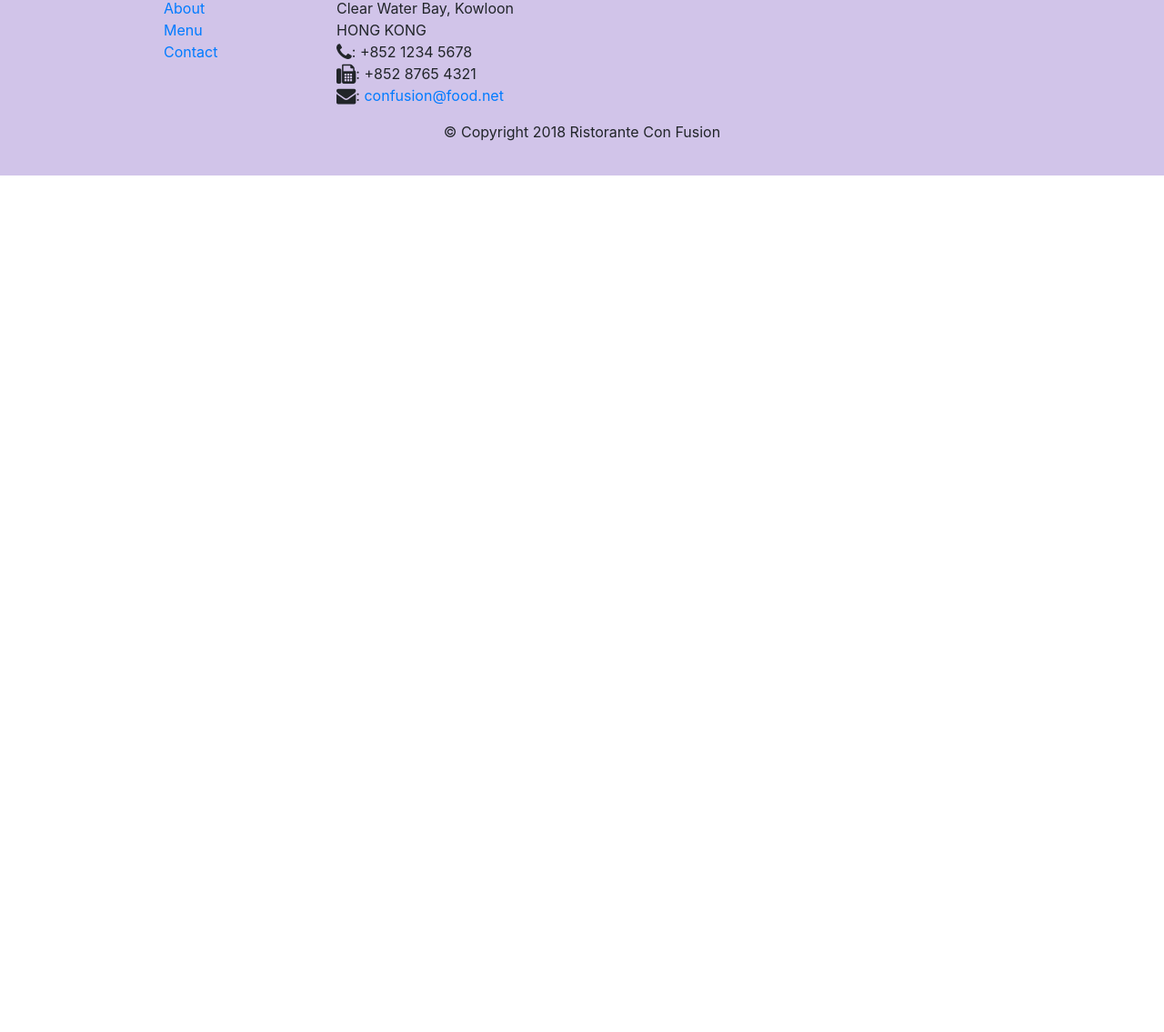
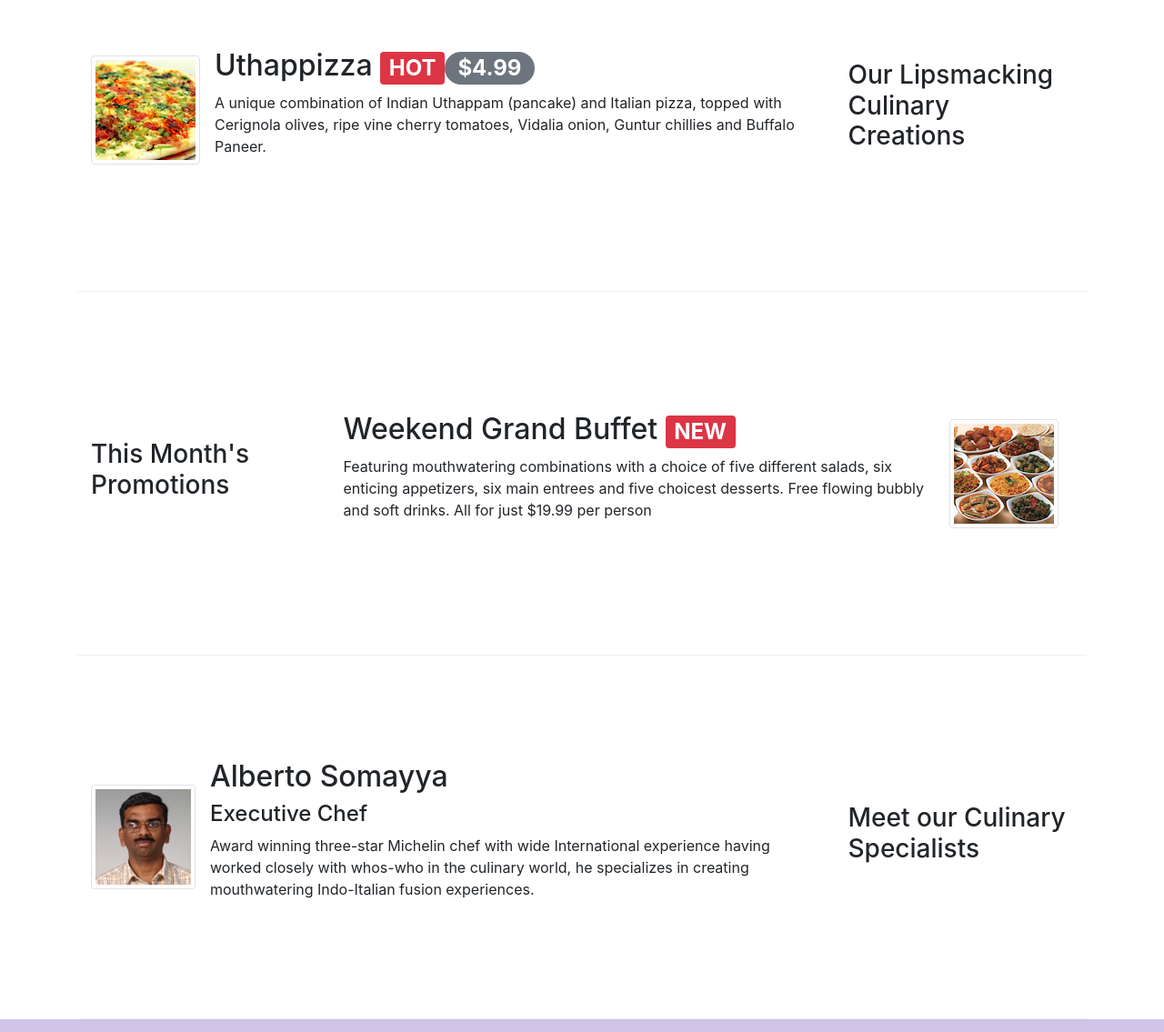
Before and after one commit to Dharmik79/Coursera-web-dev, a website: page index.html in a window 1280 px wide. Shown: the part 814-1949 px from the top of the page at 91% size. Before the commit the page ends 1007 px from the top, so only its background shows below. Drawn offline with nearby package versions, Linux system fonts and the light colour scheme.

Commit message:
Modified week 3 assignment

```diff
--- a/index.html
+++ b/index.html
@@ -252,7 +252,71 @@
 
        </div>
 
+        <div class="row row-content align-items-center">
+            <div class="col-12 col-sm-4 order-sm-last col-md-3">
+                <h3>Our Lipsmacking Culinary Creations</h3>
+            </div>
+            <div class="col col-sm order-sm-first col-md">
+              <div class="media">
+                    <img class="d-flex mr-3 img-thumbnail align-self-center"
+                            src="img/uthappizza.png" alt="Uthappizza">
 
+                    <div class="media-body">
+                        <h2 class="mt-0">Uthappizza <span class="badge badge-danger">HOT</span><span class="badge badge-pill badge-secondary">$4.99</span></h2>
+                        <p class="d-none d-sm-block">A unique combination of Indian Uthappam (pancake) and
+                            Italian pizza, topped with Cerignola olives, ripe vine
+                            cherry tomatoes, Vidalia onion, Guntur chillies and
+                            Buffalo Paneer.</p>
+                    </div>
+                </div>
+
+
+            </div>
+        </div>
+
+    <div class="row row-content align-items-center">
+            <div  class="col-12 col-sm-4 col-md-3">
+
+                <h3>This Month's Promotions</h3>
+            </div>
+            <div class="col col-sm col-md">
+               <div class="media">
+
+
+
+               <div class="media-body">
+                   <h2 class="mt-0">Weekend Grand Buffet  <span class="badge badge-danger">NEW</span></h2>
+                    <p class="d-none d-sm-block">Featuring mouthwatering combinations with a choice of five different salads, six enticing appetizers, six main entrees and five choicest desserts. Free flowing bubbly and soft drinks. All for just $19.99 per person </p>
+
+
+               </div>
+                 <img class="d-flex mr-3 img-thumbnail align-self-center"
+                            src="img/buffet.png" alt="Buffet" >
+                 </div>
+                 </div>
+        </div>
+
+        <div class="row row-content align-items-center">
+            <div class="col-12 col-sm-4 order-sm-last col-md-3">
+                <h3>Meet our Culinary Specialists</h3>
+            </div>
+            <div class="col col-sm order-sm-first col-md">
+                 <div class="media">
+                    <img class="d-flex mr-3 img-thumbnail align-self-center"
+                            src="img/alberto.png" alt="Alberto Somayya">
+                    <div class="media-body">
+                        <h2 class="mt-0">Alberto Somayya</h2>
+                        <h4>Executive Chef</h4>
+                        <p class="d-none d-sm-block">Award winning three-star Michelin chef with wide
+                            International experience having worked closely with
+                            whos-who in the culinary world, he specializes in
+                            creating mouthwatering Indo-Italian fusion experiences.
+                            </p>
+                    </div>
+                </div>
+
+            </div>
+        </div>
     </div>
 
     <footer class="footer">
```
